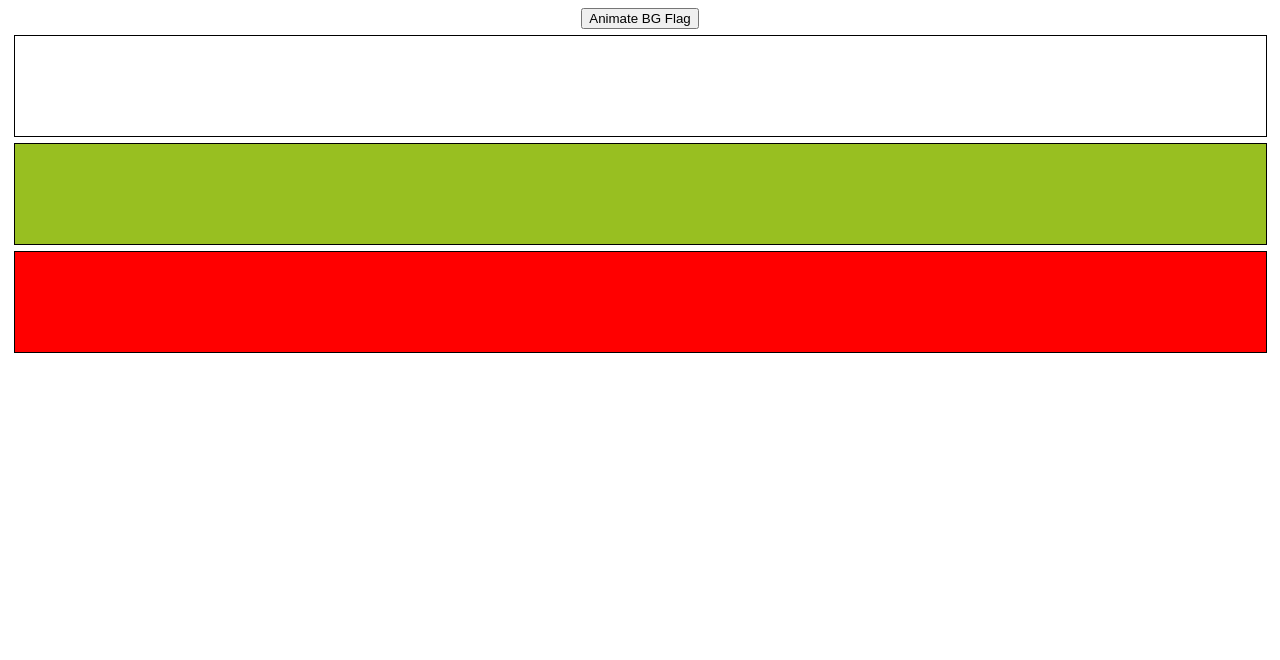
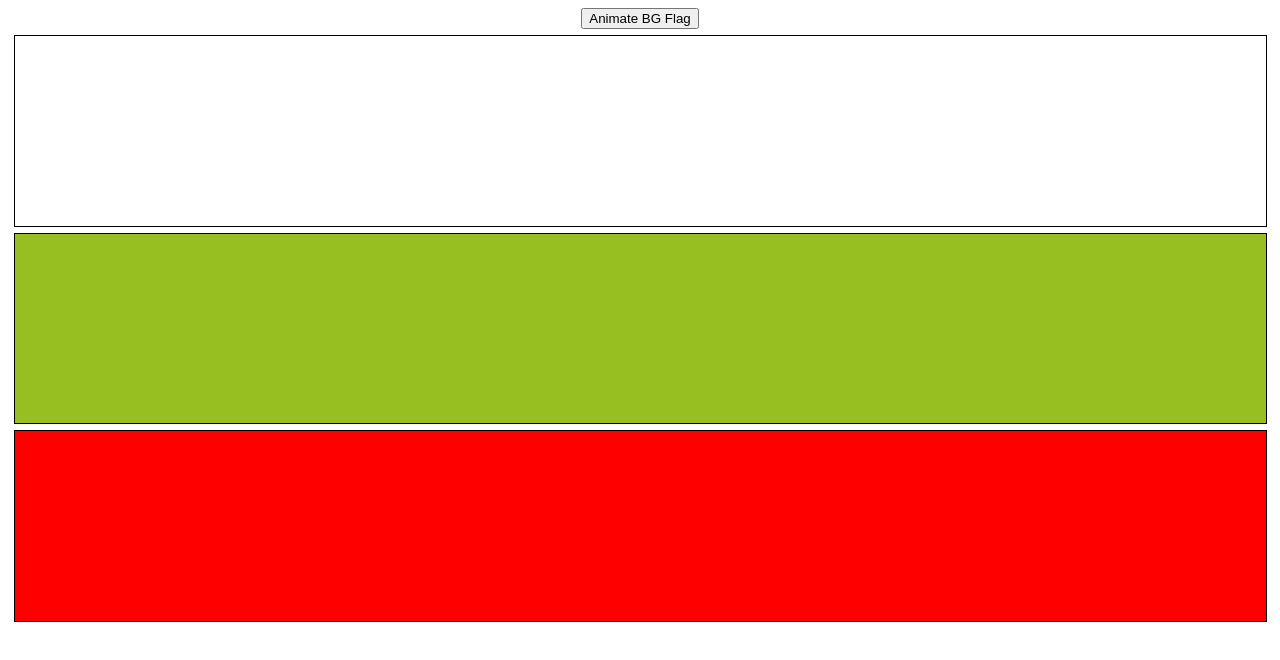
Before and after one commit to dreadlocker/jQuery-animate-, a plain HTML site: page index.html in a window 1280 px wide. Drawn offline with nearby package versions, Linux system fonts and the light colour scheme.

Commit message:
Update index.html

```diff
--- a/index.html
+++ b/index.html
@@ -17,7 +17,8 @@
         #box1,
         #box2,
         #box3 {
-            height: 100px;
+            padding-top: 15%;
+            margin-right: 10%;
             width: 99%;
             margin: 6px;
             border: 1px solid black;
@@ -36,7 +37,6 @@
                 $("#box3").animate({
                     width: "toggle"
                 }, 1200);
-
             });
         });
     </script>
```
